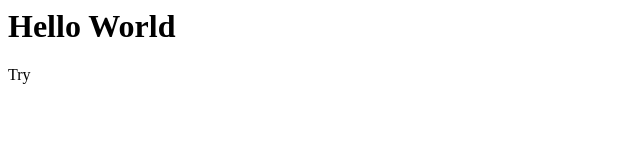
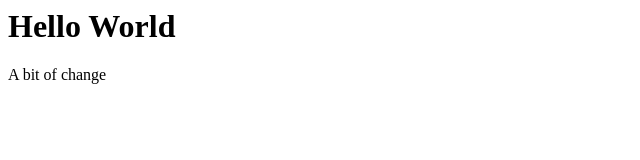
Before and after one commit to kaihuber/kaihuber.github.io, a plain HTML site: page README/index.html in a window 1280 px wide. Shown: the full height of the page, 0-640 px from the left. Drawn offline with Linux system fonts and the light colour scheme.

Commit message:
a bit of change

```diff
--- a/README/index.html
+++ b/README/index.html
@@ -1,2 +1,2 @@
 <h1>Hello World</h1>
-<p>Try</p>
+<p>A bit of change</p>
```
